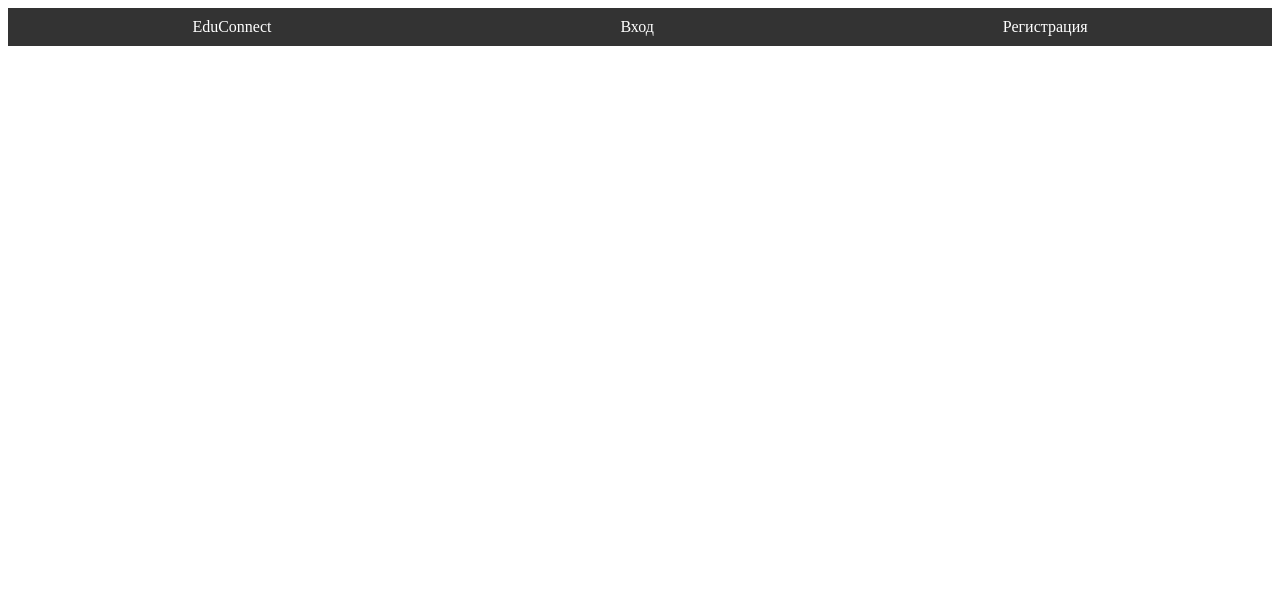
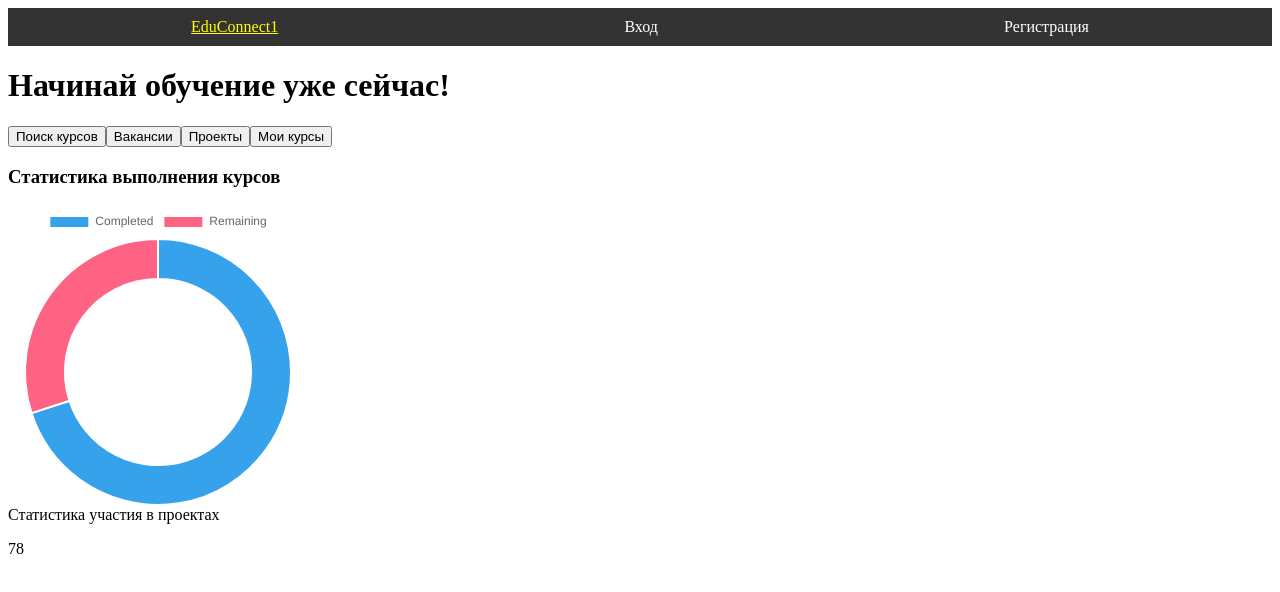
Before and after one commit to lopurw/ChillGuys_EduConnect, a React (Vite) app: page /homeuser in a window 1280 px wide. Shown: the top 592 px of the page. Built offline with nearby package versions, Linux system fonts and the light colour scheme.

Commit message:
навбар

```diff
--- a/package.json
+++ b/package.json
@@ -11,7 +11,9 @@
 	},
 	"dependencies": {
 		"axios": "^1.7.9",
+		"chart.js": "^4.4.7",
 		"react": "^18.2.0",
+		"react-chartjs-2": "^5.2.0",
 		"react-dom": "^18.2.0",
 		"react-router-dom": "^7.0.2"
 	},
--- a/src/components/Navbar.jsx
+++ b/src/components/Navbar.jsx
@@ -1,19 +1,35 @@
-
+import React, { useEffect, useState } from 'react';
 import { NavLink } from 'react-router-dom';
 import '../styles/Navbar.css';
 
 const Navbar = () => {
+  const [role, setRole] = useState('Студент');
+
+
+
   return (
     <nav className="navbar">
       <ul className="navList">
+
+        {role === 'Студент' ? (
           <li className="navItem">
             <NavLink
-            to="/"
+              to="/homeuser"
               className={({ isActive }) => (isActive ? 'activeLink' : 'link')}
             >
-            EduConnect
+               EduConnect1
             </NavLink>
           </li>
+        ) : (
+          <li className="navItem">
+            <NavLink
+              to="/home"
+              className={({ isActive }) => (isActive ? 'activeLink' : 'link')}
+            >
+              Home
+            </NavLink>
+          </li>
+        )}
         <li className="navItem">
           <NavLink
             to="/login"
--- /dev/null
+++ b/src/components/StatisticsUserHome.jsx
@@ -0,0 +1,55 @@
+import React from 'react';
+import { Doughnut } from 'react-chartjs-2';
+import {
+  Chart as ChartJS,
+  ArcElement,
+  Tooltip,
+  Legend,
+} from 'chart.js';
+
+
+ChartJS.register(ArcElement, Tooltip, Legend);
+
+const StatisticsChart = () => {
+
+  const data = {
+    labels: ['Completed', 'Remaining'],
+    datasets: [
+      {
+        data: [70, 30],
+        backgroundColor: ['#36A2EB', '#FF6384'],
+        hoverBackgroundColor: ['#36A2EB', '#FF6384'],
+      },
+    ],
+  };
+
+
+  const options = {
+    responsive: true,
+    cutout: '70%',
+    plugins: {
+      tooltip: {
+        callbacks: {
+          label: (tooltipItem) => {
+            return `${tooltipItem.label}: ${tooltipItem.raw}%`;
+          },
+        },
+      },
+    },
+  };
+
+  return (
+    <div style={{ width: '300px', height: '300px' }}>
+      <h3>Статистика выполнения курсов</h3>
+      <Doughnut data={data} options={options} />
+      <div>
+        Статистика участия в проектах
+        <p>78</p>
+        </div>
+    </div>
+
+
+  );
+};
+
+export default StatisticsChart;
--- /dev/null
+++ b/src/pages/HomeUser.jsx
@@ -0,0 +1,19 @@
+import React, { useState } from 'react';
+import { register } from '../services/ApiServ';
+import StatisticsChart from '../components/StatisticsUserHome';
+const HomeUser = () => {
+
+
+  return (
+    <>
+    <h1>Начинай обучение уже сейчас!</h1>
+    <button>Поиск курсов</button>
+    <button>Вакансии</button>
+    <button>Проекты</button>
+    <button>Мои курсы</button>
+    <StatisticsChart></StatisticsChart>
+    </>
+  );
+};
+
+export default HomeUser;
--- a/src/pages/Login.jsx
+++ b/src/pages/Login.jsx
@@ -33,7 +33,7 @@ const Login = () => {
       const response = await login(formData);
       setSuccess('Вход выполнен успешно!');
       console.log('Ответ сервера:', response);
-      localStorage.setItem('userRole', response.role);
+
     } catch (err) {
       setError('Ошибка входа. Проверьте введённые данные.');
       console.error('Ошибка:', err);
--- a/src/routes/AppRoutes.jsx
+++ b/src/routes/AppRoutes.jsx
@@ -3,6 +3,7 @@ import { BrowserRouter as Router, Route, Routes } from 'react-router-dom';
 import Login from '../pages/Login';
 import Register from '../pages/Register';
 import Dashboard from '../pages/Home';
+import HomeUser from '../pages/HomeUser';
 
 const AppRoutes = () => {
   return (
@@ -11,6 +12,7 @@ const AppRoutes = () => {
         <Route path="/" element={<Dashboard />} />
         <Route path="/login" element={<Login />} />
         <Route path="/register" element={<Register />} />
+        <Route path="/homeuser" element={<HomeUser />} />
       </Routes>
 
   );
```
Also changed, not shown: 1 other file (tests, documents, lock files or other folders). Lines whose indentation alone changed are shown as unchanged.
